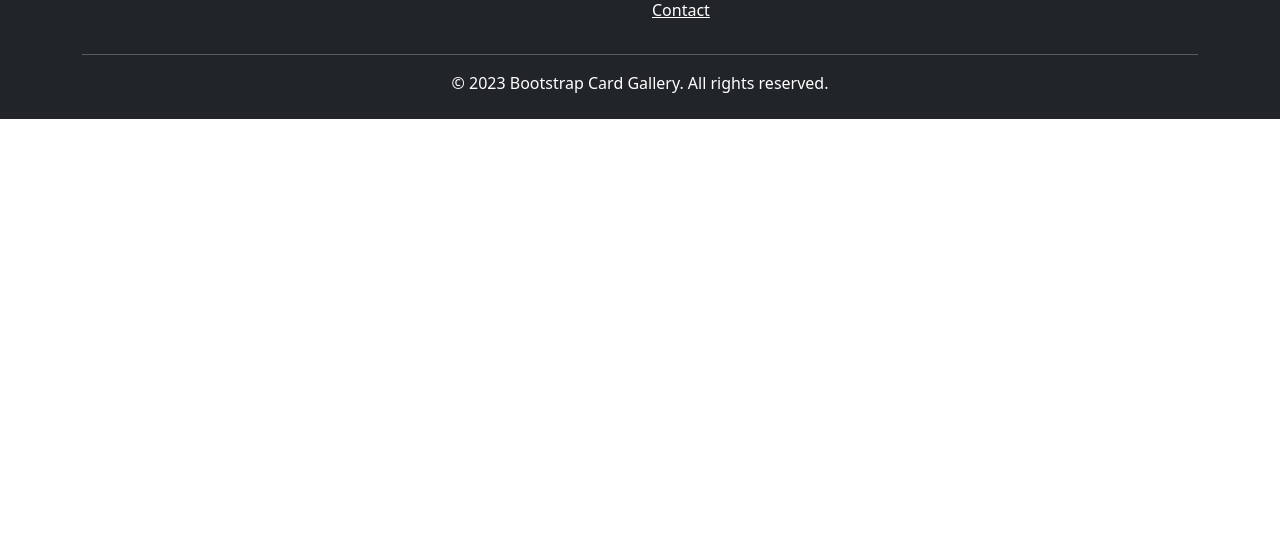
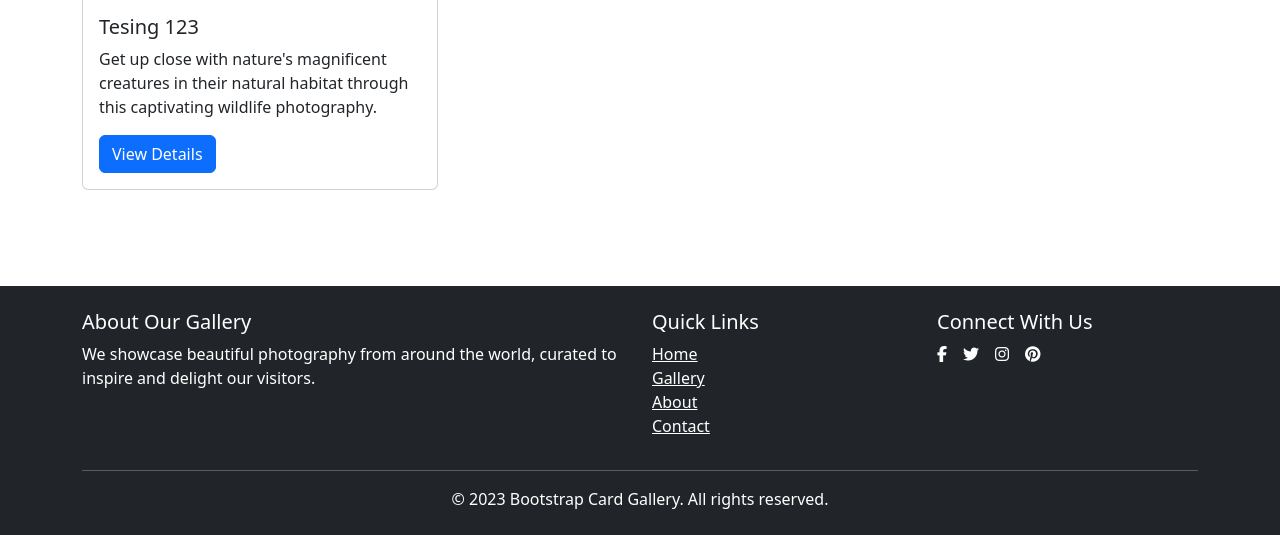
Before and after one commit to Azzam49/nova_django_cards_gallery, a Django app: page / in a window 1280 px wide. Shown: the part 1178-1713 px from the top of the page. Before the commit the page ends 1297 px from the top, so only its background shows below. Run offline with Django 3.2, Linux system fonts and the light colour scheme; some libraries are stand-ins or nearby versions.

Commit message:
Loading data from views function

```diff
--- a/app/templates/app/home.html
+++ b/app/templates/app/home.html
@@ -4,75 +4,28 @@
 
 
 {% block mainBlock %}
-    <!-- Card 1 -->
-    <div class="col">
-        <div class="card h-100">
-            <img src="{% static 'img/landscape.jpeg' %}" class="card-img-top" alt="Nature landscape">
-            <div class="card-body">
-                <h5 class="card-title">Beautiful Landscape</h5>
-                <p class="card-text">Experience the breathtaking beauty of nature with this stunning landscape photograph showcasing mountains and a calm lake.</p>
-                <a href="#" class="btn btn-primary">View Details</a>
+
+    {% for card in cards %}
+
+        <div class="col">
+            <div class="card h-100">
+
+                {% if "https" in card.image %}
+                    <img src="{{card.image}}" class="card-img-top" alt="Cityscape">
+                {% else %}
+                    <img src="{% static card.image %}" class="card-img-top" alt="Cityscape">
+                {% endif %}
+
+                <div class="card-body">
+                    <h5 class="card-title">{{card.title}}</h5>
+                    <p class="card-text">{{card.description}}</p>
+                    <a href="#" class="btn btn-primary">View Details</a>
+                </div>
             </div>
         </div>
-    </div>
 
-    <!-- Card 2 -->
-    <div class="col">
-        <div class="card h-100">
-            <img src="https://images.unsplash.com/photo-1518837695005-2083093ee35b?ixlib=rb-4.0.3&auto=format&fit=crop&w=600&q=80" class="card-img-top" alt="Cityscape">
-            <div class="card-body">
-                <h5 class="card-title">Urban Cityscape</h5>
-                <p class="card-text">Explore the vibrant energy of a modern city with its impressive architecture and bustling streets in this urban photography.</p>
-                <a href="#" class="btn btn-primary">View Details</a>
-            </div>
-        </div>
-    </div>
 
-    <!-- Card 3 -->
-    <div class="col">
-        <div class="card h-100">
-            <img src="https://images.unsplash.com/photo-1418065460487-3e41a6c84dc5?ixlib=rb-4.0.3&auto=format&fit=crop&w=600&q=80" class="card-img-top" alt="Forest">
-            <div class="card-body">
-                <h5 class="card-title">Mystical Forest</h5>
-                <p class="card-text">Step into an enchanting forest filled with towering trees and dappled sunlight creating a magical atmosphere.</p>
-                <a href="#" class="btn btn-primary">View Details</a>
-            </div>
-        </div>
-    </div>
+    {% endfor %}
 
-    <!-- Card 4 -->
-    <div class="col">
-        <div class="card h-100">
-            <img src="https://images.unsplash.com/photo-1465146344425-f00d5f5c8f07?ixlib=rb-4.0.3&auto=format&fit=crop&w=600&q=80" class="card-img-top" alt="Beach">
-            <div class="card-body">
-                <h5 class="card-title">Serene Beach</h5>
-                <p class="card-text">Relax with this peaceful beach scene featuring gentle waves, soft sand, and a beautiful sunset on the horizon.</p>
-                <a href="#" class="btn btn-primary">View Details</a>
-            </div>
-        </div>
-    </div>
 
-    <!-- Card 5 -->
-    <div class="col">
-        <div class="card h-100">
-            <img src="https://images.unsplash.com/photo-1506744038136-46273834b3fb?ixlib=rb-4.0.3&auto=format&fit=crop&w=600&q=80" class="card-img-top" alt="Mountain">
-            <div class="card-body">
-                <h5 class="card-title">Majestic Mountains</h5>
-                <p class="card-text">Marvel at the grandeur of snow-capped mountain peaks against a clear blue sky in this breathtaking photograph.</p>
-                <a href="#" class="btn btn-primary">View Details</a>
-            </div>
-        </div>
-    </div>
-
-    <!-- Card 6 -->
-    <div class="col">
-        <div class="card h-100">
-            <img src="https://images.unsplash.com/photo-1470115636492-6d2b56f9146d?ixlib=rb-4.0.3&auto=format&fit=crop&w=600&q=80" class="card-img-top" alt="Wildlife">
-            <div class="card-body">
-                <h5 class="card-title">Wildlife Encounter</h5>
-                <p class="card-text">Get up close with nature's magnificent creatures in their natural habitat through this captivating wildlife photography.</p>
-                <a href="#" class="btn btn-primary">View Details</a>
-            </div>
-        </div>
-    </div>
 {% endblock mainBlock %}
--- a/app/views.py
+++ b/app/views.py
@@ -3,8 +3,46 @@ from django.shortcuts import render
 
 # Create your views here.
 def home(request):
+
+    cards = [
+        {
+            "image": "img/landscape.jpeg",
+            "title": "Beautiful Landscape",
+            "description": "Experience the breathtaking beauty of nature with this stunning landscape photograph showcasing mountains and a calm lake.",
+        },
+        {
+            "image": "https://images.unsplash.com/photo-1518837695005-2083093ee35b?ixlib=rb-4.0.3&auto=format&fit=crop&w=600&q=80",
+            "title": "Urban Cityscape",
+            "description": "Explore the vibrant energy of a modern city with its impressive architecture and bustling streets in this urban photography.",
+        },
+        {
+            "image": "https://images.unsplash.com/photo-1418065460487-3e41a6c84dc5?ixlib=rb-4.0.3&auto=format&fit=crop&w=600&q=80",
+            "title": "Mystical Forest",
+            "description": "Step into an enchanting forest filled with towering trees and dappled sunlight creating a magical atmosphere.",
+        },
+        {
+            "image": "https://images.unsplash.com/photo-1465146344425-f00d5f5c8f07?ixlib=rb-4.0.3&auto=format&fit=crop&w=600&q=80",
+            "title": "Serene Beach",
+            "description": "Relax with this peaceful beach scene featuring gentle waves, soft sand, and a beautiful sunset on the horizon.",
+        },
+        {
+            "image": "https://images.unsplash.com/photo-1506744038136-46273834b3fb?ixlib=rb-4.0.3&auto=format&fit=crop&w=600&q=80",
+            "title": "Majestic Mountains",
+            "description": "Marvel at the grandeur of snow-capped mountain peaks against a clear blue sky in this breathtaking photograph.",
+        },
+        {
+            "image": "https://images.unsplash.com/photo-1470115636492-6d2b56f9146d?ixlib=rb-4.0.3&auto=format&fit=crop&w=600&q=80",
+            "title": "Wildlife Encounter",
+            "description": "Get up close with nature's magnificent creatures in their natural habitat through this captivating wildlife photography.",
+        },
+        {
+            "image": "https://images.unsplash.com/photo-1470115636492-6d2b56f9146d?ixlib=rb-4.0.3&auto=format&fit=crop&w=600&q=80",
+            "title": "Tesing 123",
+            "description": "Get up close with nature's magnificent creatures in their natural habitat through this captivating wildlife photography.",
+        },
+    ]
     # return HttpResponse("<h1>Hello</h1>")
-    return render(request, 'app/home.html', {})
+    return render(request, 'app/home.html', {"cards": cards})
 
 def about_us(request):
     return render(request, 'app/about_us.html', {})
```
